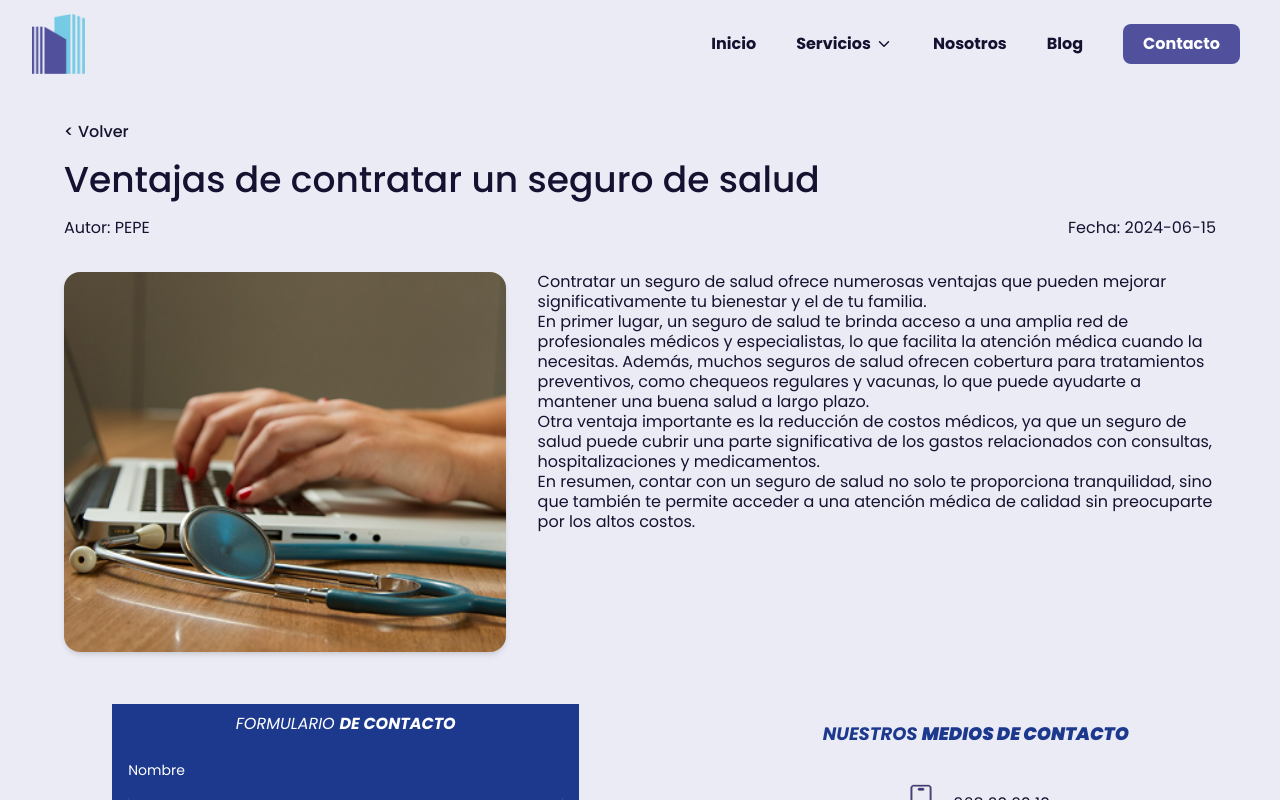
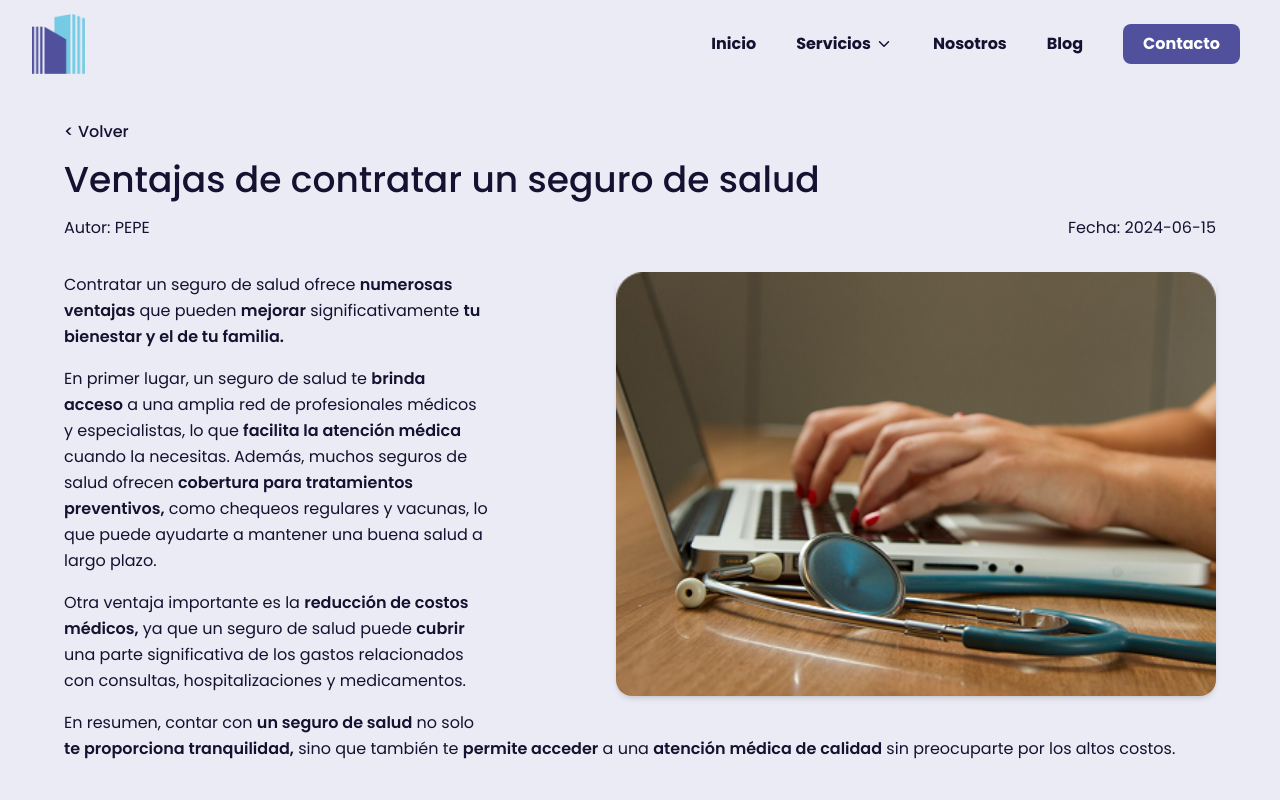
Before and after one commit to pamonge/Mondial, a React (Vite) app: page /news/1 in a window 1280 px wide. Shown: the top 800 px of the page. Built offline with nearby package versions, Linux system fonts and the light colour scheme.

Commit message:
style: en vez de columnas se usa una img flotante

```diff
--- a/src/data/dataBlog.js
+++ b/src/data/dataBlog.js
@@ -74,19 +74,6 @@ const dataBlog = [
                 { type: 'bold', text: 'ser tratados en exclusiva:' },
                 { type: 'text', text: 'con respeto, con atención personalizada, con un servicio decalidad donde el foco esté puesto en nosotros.' },
 
-            ]
-        },
-        {
-            // Párrafo 2
-            type: 'paragraph',
-            content: [
-                { type: 'text', text: 'En primer lugar, un seguro de salud te ' },
-                { type: 'bold', text: 'brinda acceso' },
-                { type: 'text', text: ' a una amplia red de profesionales médicos y especialistas, lo que ' },
-                { type: 'bold', text: 'facilita la atención médica' },
-                { type: 'text', text: ' cuando la necesitas. Además, muchos seguros de salud ofrecen ' },
-                { type: 'bold', text: 'cobertura para tratamientos preventivos,' },
-                { type: 'text', text: ' como chequeos regulares y vacunas, lo que puede ayudarte a mantener una buena salud a largo plazo.' }
             ]
         },
         {
@@ -180,7 +167,7 @@ const dataBlog = [
             type: 'paragraph',
             content: [
 
-                { type: 'text', text: 'En:' },
+                { type: 'text', text: 'En' },
                 { type: 'bold', text: ' Mondial Inmobiliaria' },
                { type: 'text', text: 'defendemos la exclusividad como lo que es: un compromiso de servicio serio, transparente y de calidad.' },
 
--- a/src/styles/NewsStyles/DetailComponentStyle.js
+++ b/src/styles/NewsStyles/DetailComponentStyle.js
@@ -1,15 +1,24 @@
-const DetailStyle = {
-    backLink: 'text-base font-medium font-poppins text-[#141230] mb-4 inline-block ',
-    container: 'w-full  mx-auto py-8 px-16',
+//const colorPrincipal = '#2D2964';
+//const colorSecundario = '#141230';
+const colorSubTitle = '#50509D';
+const detailStyle = {
+    content: 'font-poppins mt-8',
+    textBlock: 'space-y-4 ',
+    image: 'float-right ml-32 mb-4 w-full lg:w-[600px] h-auto max-h-[600px] object-cover rounded-2xl shadow-md',
+    backLink: 'text-base font-medium font-poppins text-[#141230] mb-4 inline-block hover:underline',
+    container: 'w-full mx-auto py-8 px-16 pr-16',
     containerCreatorNews: 'flex justify-between items-center mb-8',
     title: 'font-poppins text-3xl sm:text-4xl font-medium text-[#141230] mb-4 text-start',
     meta: 'text-base font-normal text-[#141230] text-start',
-    image: 'lg:col-span-2 w-full h-[380px] object-cover rounded-2xl shadow-md',
-    content: 'font-poppins grid grid-cols-1 lg:grid-cols-5 gap-8 items-start mt-8',
-    textBlock: 'lg:col-span-3 font-poppins font-normal text-base text-[#141230] leading-tight',
+
+    paragraph: 'font-poppins font-normal text-base text-[#141230] leading-relaxed',
     separator: "mx-2",
     notFoundContainer: "container mx-auto px-4 py-8 text-center",
-    notFoundTitle: "text-2xl font-bold"
-}
+    notFoundTitle: "text-2xl font-bold",
+    subTitle: `font-poppins font-semibold text-xl mb-3 mt-6 text-[${colorSubTitle}] pt-8 `,
+    text: 'font-poppins font-normal text-base leading-relaxed',
+    subTitle2: `font-poppins font-semibold text-base mb-2 mt-4 text-[${colorSubTitle}]`,
+    bold: 'font-poppins font-semibold text-base text-[#141230] leading-relaxed',
+};
 
-export default DetailStyle;
+export default detailStyle;
```
